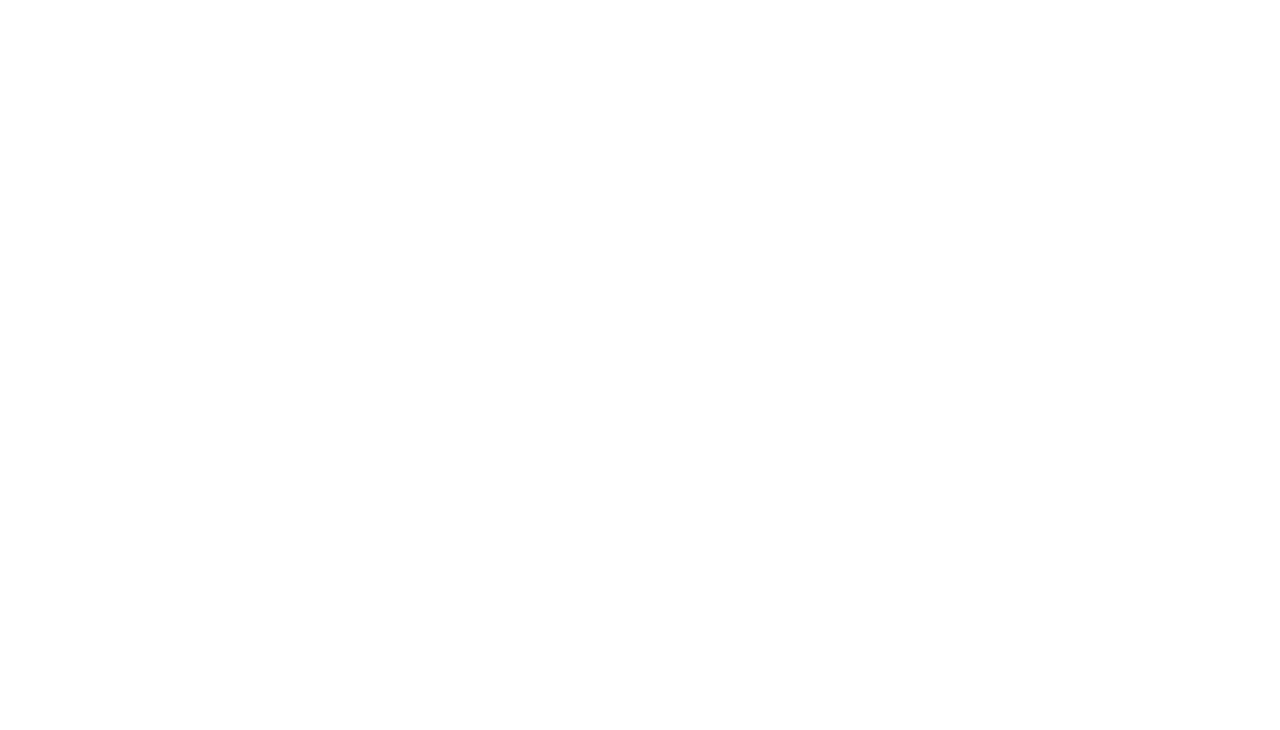
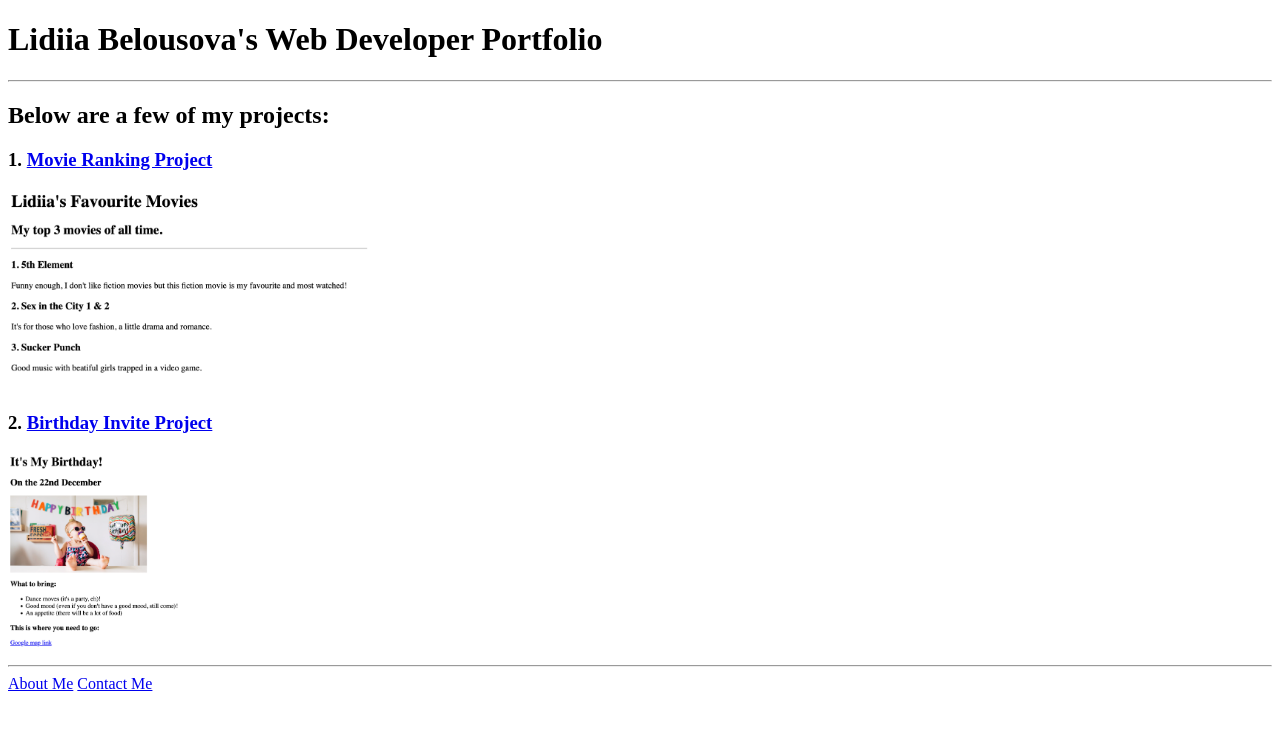
Before and after one commit to LydiaBelo/html-portfolio1, a plain HTML site: page index.html in a window 1280 px wide. Drawn offline with Linux system fonts and the light colour scheme.

Commit message:
Update index.html

```diff
--- a/index.html
+++ b/index.html
@@ -1,15 +1,27 @@
-<!-- TODO 1: Create the HTML Boilerplate -->
+<!DOCTYPE html>
+<html lang="en">
+<head>
+    <meta charset="UTF-8">
+    <title>Lidiia's Portfolio</title>
+</head>
 
-<!-- TODO 2: Add Your previous projects' HTML into the public folder -->
+<body>
+    <h1>Lidiia Belousova's Web Developer Portfolio</h1>
+    <hr>
+    <h2>Below are a few of my projects:</h2>
+    <h3>1. <a href="/public/movie-ranking-lidiia.html"> Movie Ranking Project</a></h3>
+    <img
+        src="/assets/images/Movie ranking html.png"
+        alt="screenshot of movie ranking project html page"
+        height="200">
+    <h3>2. <a href="/public/birthday-invite-lidiia.html"> Birthday Invite Project</a></h3>
+    <img
+        src="/assets/images/bd invitation html.png"
+        alt="screenshot of BD invitation html project"
+        height="200">
+    <hr/>
+    <a href="/public/about.html">About Me</a>
+    <a href="/public/contact.html">Contact Me</a>
 
-<!-- TODO 3: Take screenshots of your project previews and add the images to the images folder -->
-
-<!-- TODO 4: Add titles/subtitles etc. -->
-
-<!-- TODO 5: Add a link to the project pages -->
-
-<!-- TODO 6: Add images to show the project previews
-HINT for TODO 6: You can use the height attribute set to 200 to make the image smaller:
-https://developer.mozilla.org/en-US/docs/Web/HTML/Element/img#attr-height -->
-
-<!-- TODO 7: Add the Contact Me and About Me page links -->
+</body>
+</html>
```
